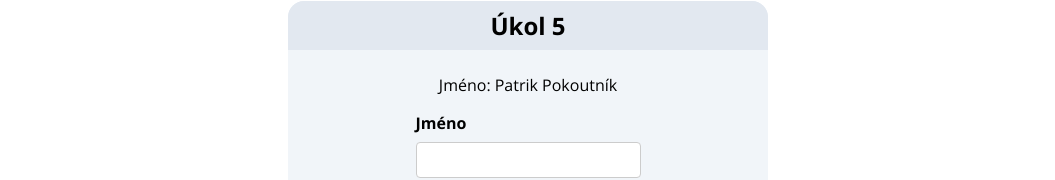
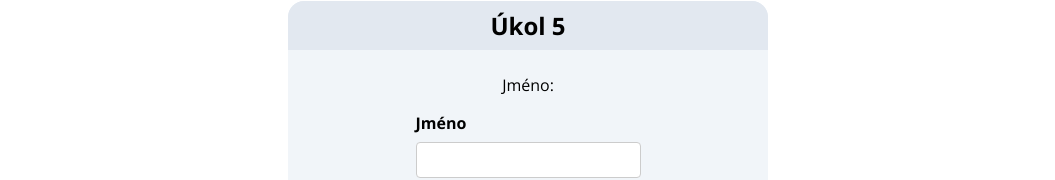
Before and after one commit to ZuskaS/cviceni-komunikace, a React (Vite) app: page / in a window 1280 px wide. Shown: the part 628-808 px from the top of the page, without its empty margins (112-1167 px from the left). Built offline with nearby package versions, Linux system fonts and the light colour scheme.

Commit message:
dokončení 5.úkolu

```diff
--- a/src/components/Ukol5/InputField/index.jsx
+++ b/src/components/Ukol5/InputField/index.jsx
@@ -5,6 +5,7 @@ export const InputField = ({ label, type, value, onValueChange }) => {
     <div className="input-field">
       <label className="input-field__label">{label}</label>
       <input
+        onChange={(e) => onValueChange(e.target.value)}
         className="input-field__input"
         type={type}
       />
--- a/src/components/Ukol5/index.jsx
+++ b/src/components/Ukol5/index.jsx
@@ -1,4 +1,5 @@
-import { InputField } from "./InputField";
+import { InputField } from './InputField';
+import { useState } from 'react';
 
 /*
 Zadání: Vyřešte tento úkol podobně jako předchozí, pouze s tím rozdílem, že tentokrát budete mít
@@ -7,11 +8,25 @@ Zadání: Vyřešte tento úkol podobně jako předchozí, pouze s tím rozdíle
 */
 
 export const Ukol5 = () => {
+  const [jmeno, setJmeno] = useState('');
+  const [prijmeni, setPrijmeni] = useState('');
   return (
     <>
-      <p>Jméno: Patrik Pokoutník</p>
-      <InputField label="Jméno" type="text" />
-      <InputField label="Příjmení" type="text" />
+      <p>
+        Jméno: {jmeno} {prijmeni}
+      </p>
+      <InputField
+        label="Jméno"
+        type="text"
+        value={jmeno}
+        onValueChange={setJmeno}
+      />
+      <InputField
+        label="Příjmení"
+        type="text"
+        value={prijmeni}
+        onValueChange={setPrijmeni}
+      />
     </>
   );
 };
```
